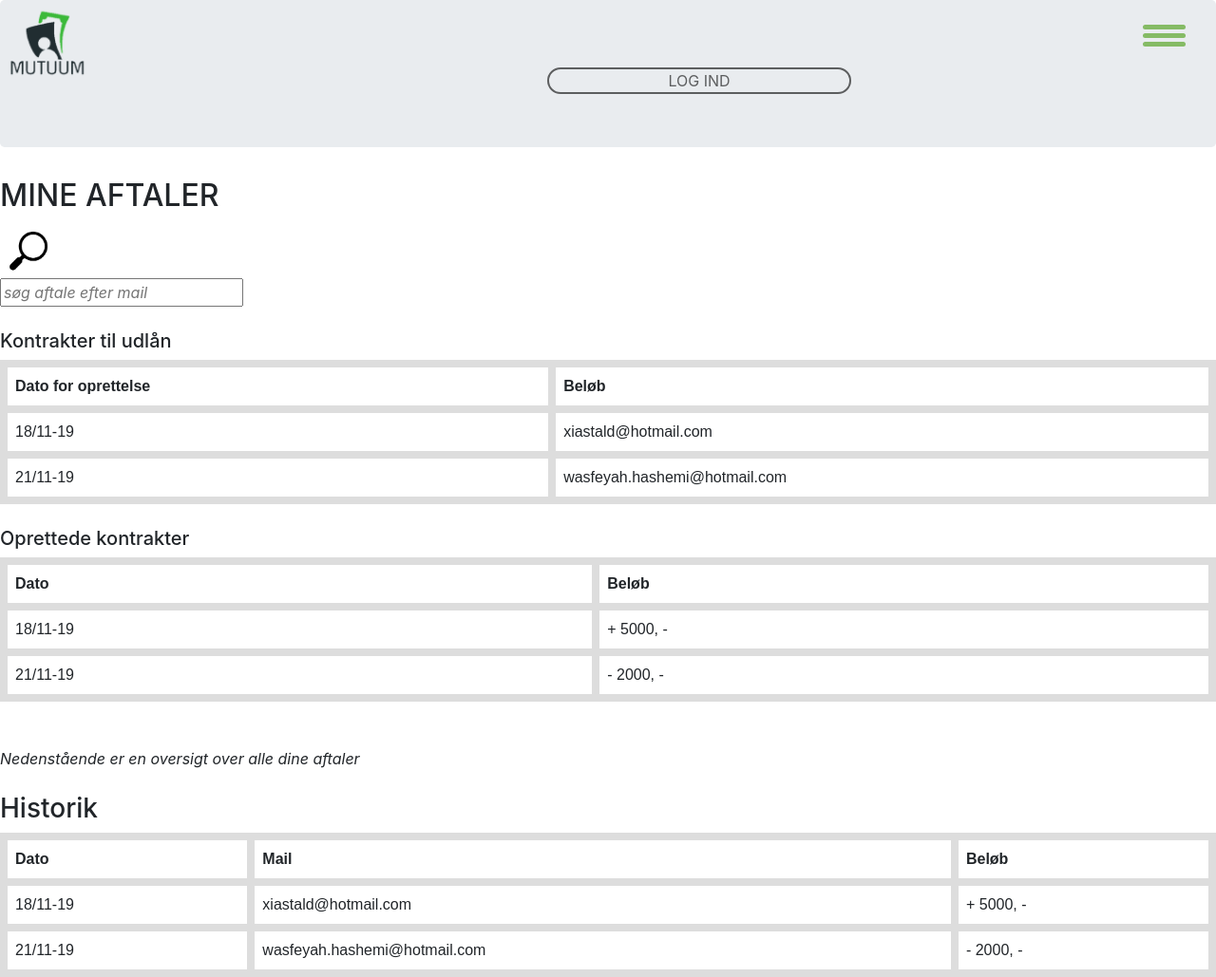
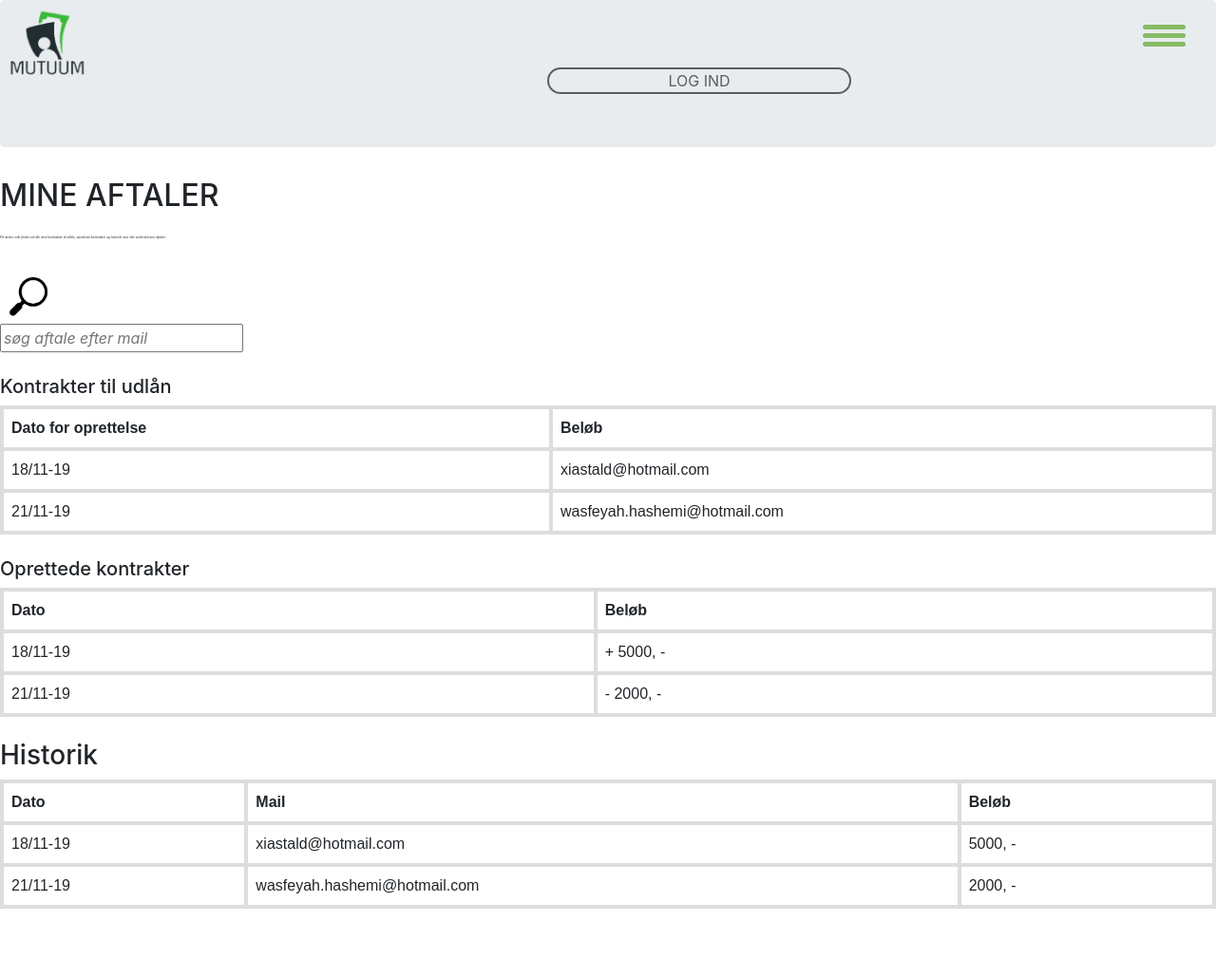
Before and after one commit to LOOP3-gr-3/mutuum.dk, a PHP site: page /mineaftaler.php in a window 1280 px wide. Shown: the whole page at 95% size. After the commit the page ends 957 px from the top, so only its background shows below. Run offline with PHP 8.4, Linux system fonts and the light colour scheme.

Commit message:
opdateret css

```diff
--- a/includes/styles/overallstyle.css
+++ b/includes/styles/overallstyle.css
@@ -186,9 +186,13 @@ table {                     /*denne sørger for at kolonner ligger helt op ad hi
 
 /*Her angives designet på kolonnerne, der er valgt en solid ramme (grå), at skriften skal stå til venstre og tykkelse på kanten/borderen*/
 td, th {
-    border: 0.5em solid #dddddd;
+    border: 0.25em solid #dddddd;
     text-align: left;
     padding: 0.5em;
+
+}
+#xlille {
+    font-size: 0.2em;
 }
 
 /*-----------------------------------kontrakt------------------------------------*/
--- a/mineaftaler.php
+++ b/mineaftaler.php
@@ -9,6 +9,7 @@
 ?>
 
 <h2>MINE AFTALER</h2>
+<I id="xlille">På denne side finder ud alle dine kontrakter til udlån, oprettede kontrakter og historik over alle underskrevne aftaler</I><br><br>
 
 <!-- billede af lup ved søgefeltet-->
 <img id="Xlup" src="images/s%C3%B8gefunktion.PNG" alt="lup til søgefelt" title="søgefelt">
@@ -69,8 +70,7 @@
 
 </container>
 
-<!--I gør skriften kursiv-->
-<br><br><I>Nedenstående er en oversigt over alle dine aftaler</I><br><br>
+<br>
 
 <h3>Historik</h3>
 
@@ -90,12 +90,12 @@
             <!-- de nedenstående er bare for at vise hvordan det kommer ind i tabellen-->
             <td>18/11-19</td>
             <td>xiastald@hotmail.com</td>
-            <td>+ 5000, -</td>
+            <td>5000, -</td>
         </tr>
         <tr>
             <td>21/11-19</td>
             <td>wasfeyah.hashemi@hotmail.com</td>
-            <td>- 2000, -</td>
+            <td>2000, -</td>
         </tr>
     </table>
 
```
